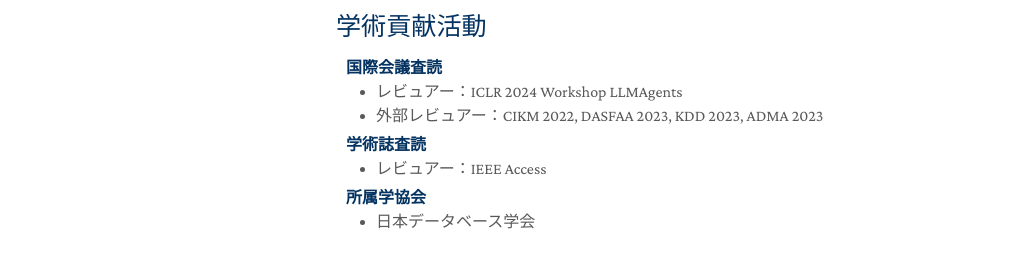
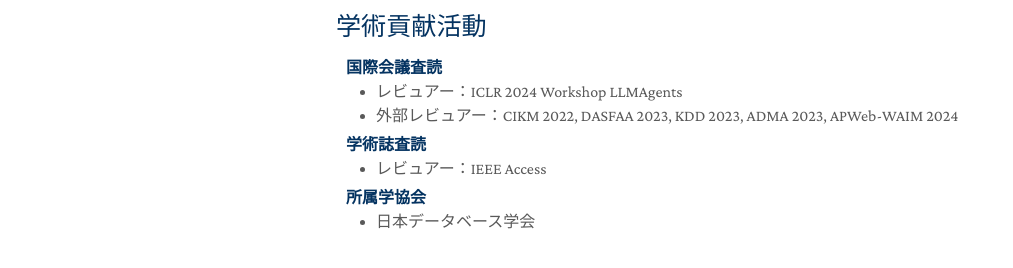
Before and after one commit to wuzengqing001225/wuzengqing001225.github.io, a Jekyll site: the page built from jp.md, in a window 1280 px wide and 900 px high, scrolled down 1209 px. Shown: the part 587-855 px from the top of the window, without its empty margins (134-1147 px from the left). Built offline with Jekyll 4.4.1, drawn with Linux system fonts in a browser that asks for light colours; nearby versions of some CDN libraries; a style sheet for code colours, icons or effects is not loaded; our own code applies the rules of GitHub Pages for plain Markdown files.

Commit message:
Update services_jp.md

```diff
--- a/_includes/services_jp.md
+++ b/_includes/services_jp.md
@@ -7,7 +7,7 @@
   <li><a href="http://iccv2021.thecvf.com/"><autocolor>IEEE/CVF International Conference on Computer Vision (ICCV) 2021</autocolor></a></li>
   <li><a href="https://eccv2022.ecva.net/"><autocolor>European Conference on Computer Vision (ECCV) 2022</autocolor></a></li> -->
   <li>レビュアー：ICLR 2024 Workshop LLMAgents</li>
-  <li>外部レビュアー：CIKM 2022, DASFAA 2023, KDD 2023, ADMA 2023</li>
+  <li>外部レビュアー：CIKM 2022, DASFAA 2023, KDD 2023, ADMA 2023, APWeb-WAIM 2024</li>
 </ul>
 
 <h4 style="margin:0 10px 0;">学術誌査読</h4>
```
